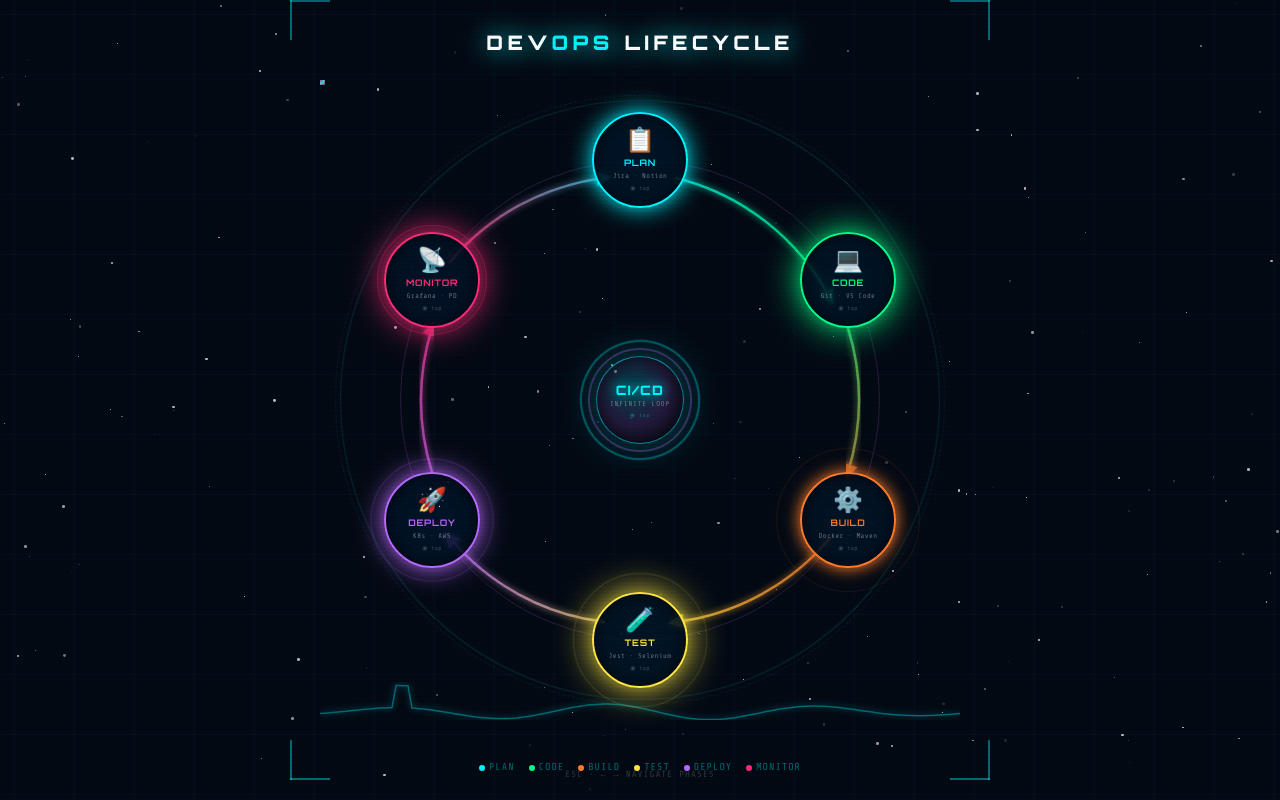
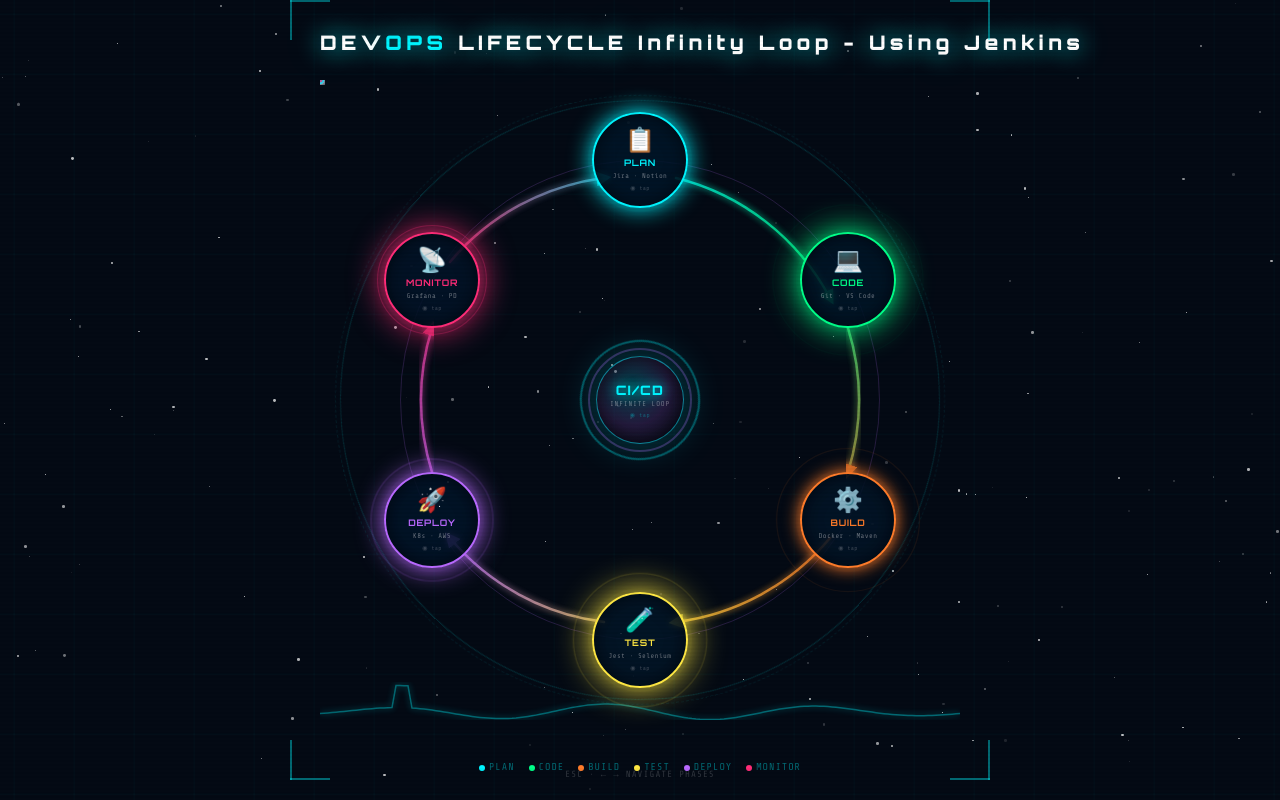
Before and after one commit to hsjadeja-7117/Devops-Life-Cycle_Demo, a plain HTML site: page index.html in a window 1280 px wide. Drawn offline with nearby package versions, Linux system fonts and the light colour scheme.

Commit message:
Update top label in index.html for clarity

```diff
--- a/index.html
+++ b/index.html
@@ -448,7 +448,7 @@
 <!-- ═══ SCENE WRAPPER (scaled by JS) ═══ -->
 <div class="scene-wrapper" id="sceneWrapper">
   <div class="scene" id="scene">
-    <div class="top-label">DEV<span>OPS</span> LIFECYCLE</div>
+    <div class="top-label">DEV<span>OPS</span> LIFECYCLE Infinity Loop - Using Jenkins</div>
     <div class="corner c-tl"></div><div class="corner c-tr"></div>
     <div class="corner c-bl"></div><div class="corner c-br"></div>
 
```
